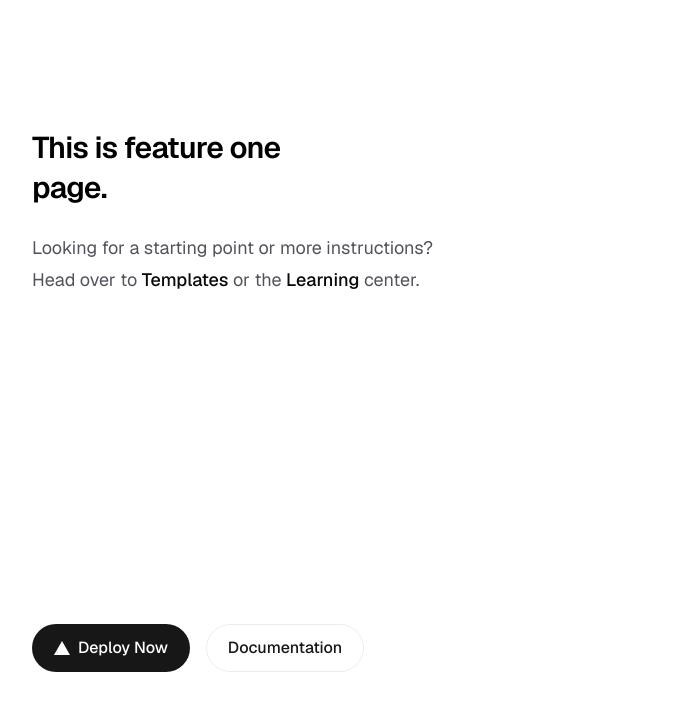
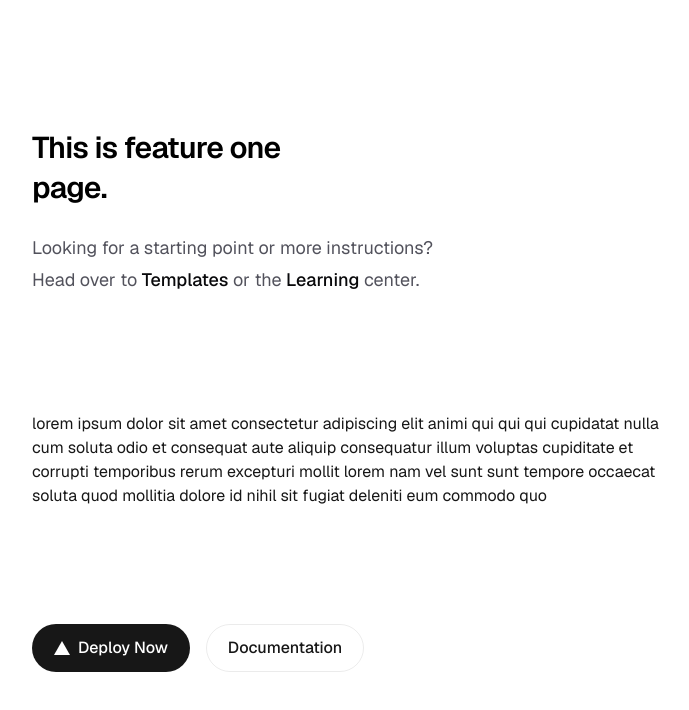
Before and after one commit to qayyum-pal-tech/release-mock, a Next.js app: page /feature-one in a window 1280 px wide. Shown: the top 710 px of the page, without its empty margins (288-977 px from the left). Built offline with nearby package versions, Linux system fonts and the light colour scheme.

Commit message:
add placeholder text to feature one page

```diff
--- a/src/app/feature-one/page.tsx
+++ b/src/app/feature-one/page.tsx
@@ -26,6 +26,13 @@ export default function Home() {
             center.
           </p>
         </div>
+        <p>
+          lorem ipsum dolor sit amet consectetur adipiscing elit animi qui qui
+          qui cupidatat nulla cum soluta odio et consequat aute aliquip
+          consequatur illum voluptas cupiditate et corrupti temporibus rerum
+          excepturi mollit lorem nam vel sunt sunt tempore occaecat soluta quod
+          mollitia dolore id nihil sit fugiat deleniti eum commodo quo
+        </p>
         <div className="flex flex-col gap-4 text-base font-medium sm:flex-row">
           <a
             className="flex h-12 w-full items-center justify-center gap-2 rounded-full bg-foreground px-5 text-background transition-colors hover:bg-[#383838] dark:hover:bg-[#ccc] md:w-[158px]"
```
